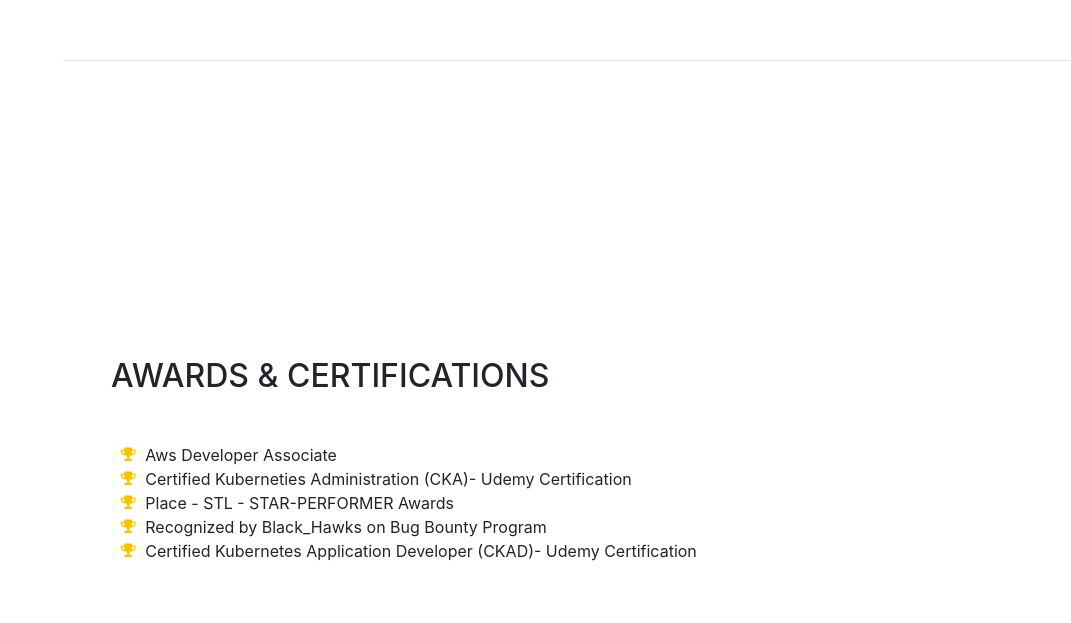
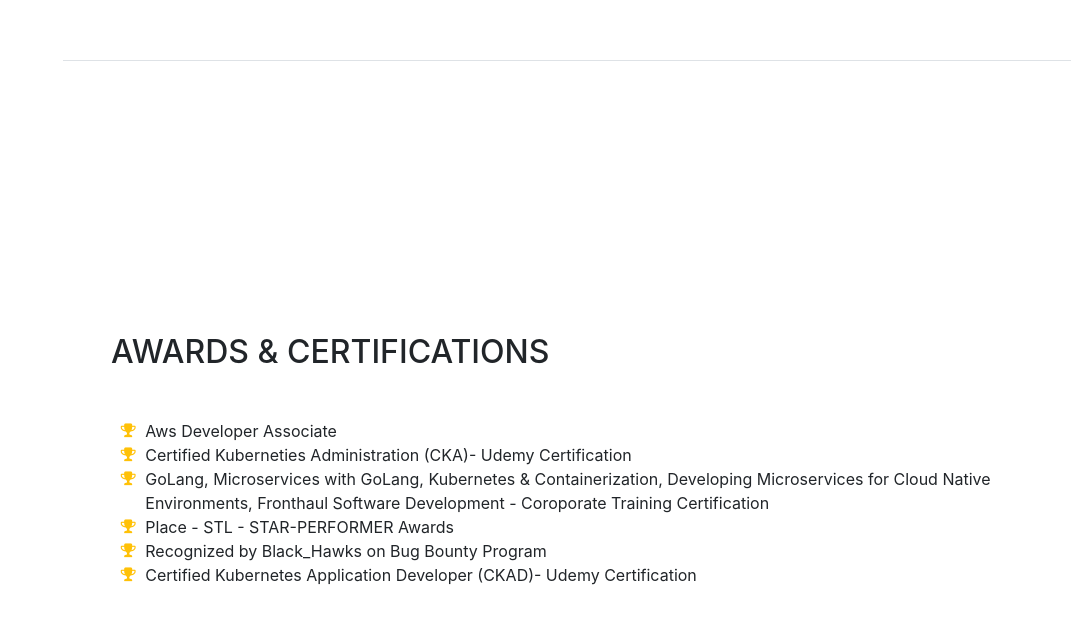
Before and after one commit to Vishalrana7/Vishalrana7.github.io, a website with bundled scripts: page index.html in a window 1280 px wide. Shown: the part 4249-4872 px from the top of the page, without its empty margins (209-1280 px from the left). Built offline with nearby package versions, Linux system fonts and the light colour scheme; a web font is replaced by a local one.

Commit message:
adding corporate certifications

```diff
--- a/index.html
+++ b/index.html
@@ -344,6 +344,11 @@
             </li>
             <li>
               <i class="fa-li fa fa-trophy text-warning"></i>
+              GoLang, Microservices with GoLang, Kubernetes & Containerization, Developing Microservices for Cloud
+              Native Environments, Fronthaul Software Development - Coroporate Training Certification
+            </li>
+            <li>
+              <i class="fa-li fa fa-trophy text-warning"></i>
               Place - STL - STAR-PERFORMER Awards
             </li>
             <li>
```
